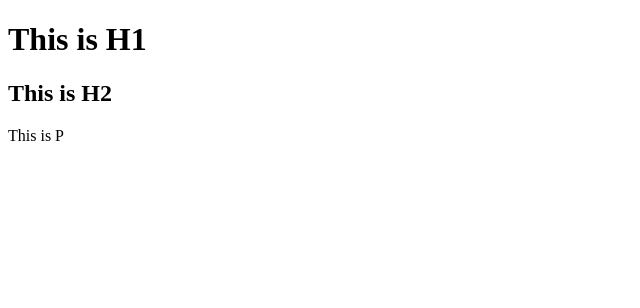
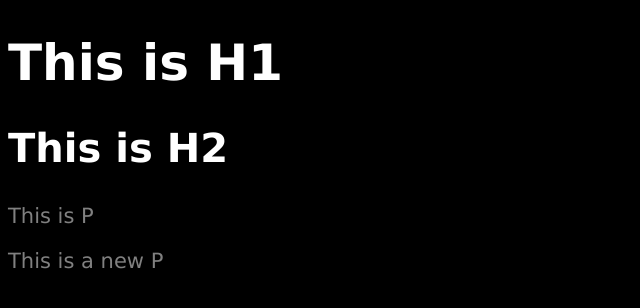
Before and after one commit to gr91/excursion, a plain HTML site: page index.html in a window 1280 px wide. Shown: the whole page, without its empty margins (0-640 px from the left). Drawn offline with Linux system fonts and the light colour scheme.

Commit message:
Update css link

```diff
--- a/index.html
+++ b/index.html
@@ -1,12 +1,13 @@
 <!DOCTYPE html>
 <html>
     <head>
-        <link rel="stylesheet" type="css" href="resources/style.css">
+        <link rel="stylesheet" href="resources/style.css">
     </head>
 
     <body>
         <h1>This is H1</h1>
         <h2>This is H2</h2>
         <p>This is P</p>
+        <p>This is a new P</p>
     </body>
 </html>
--- a/resources/style.css
+++ b/resources/style.css
@@ -2,8 +2,8 @@ body {
     background-color: black;
 }
 
-h1 h2 p {
-    font-family: Verdana, Sans serif;
+h1, h2, p {
+    font-family: Verdana, sans-serif;
 }
 
 h1 {
```
